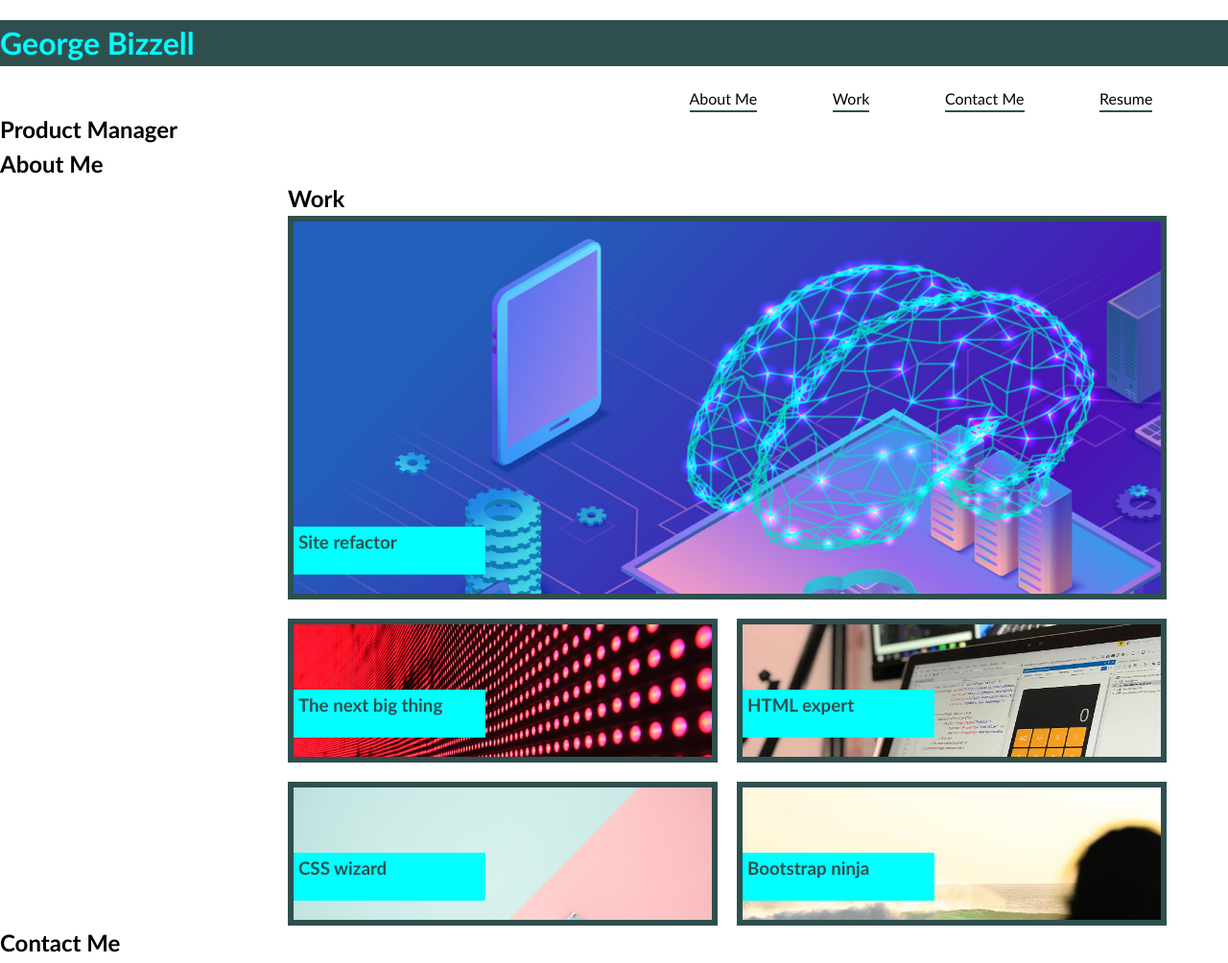
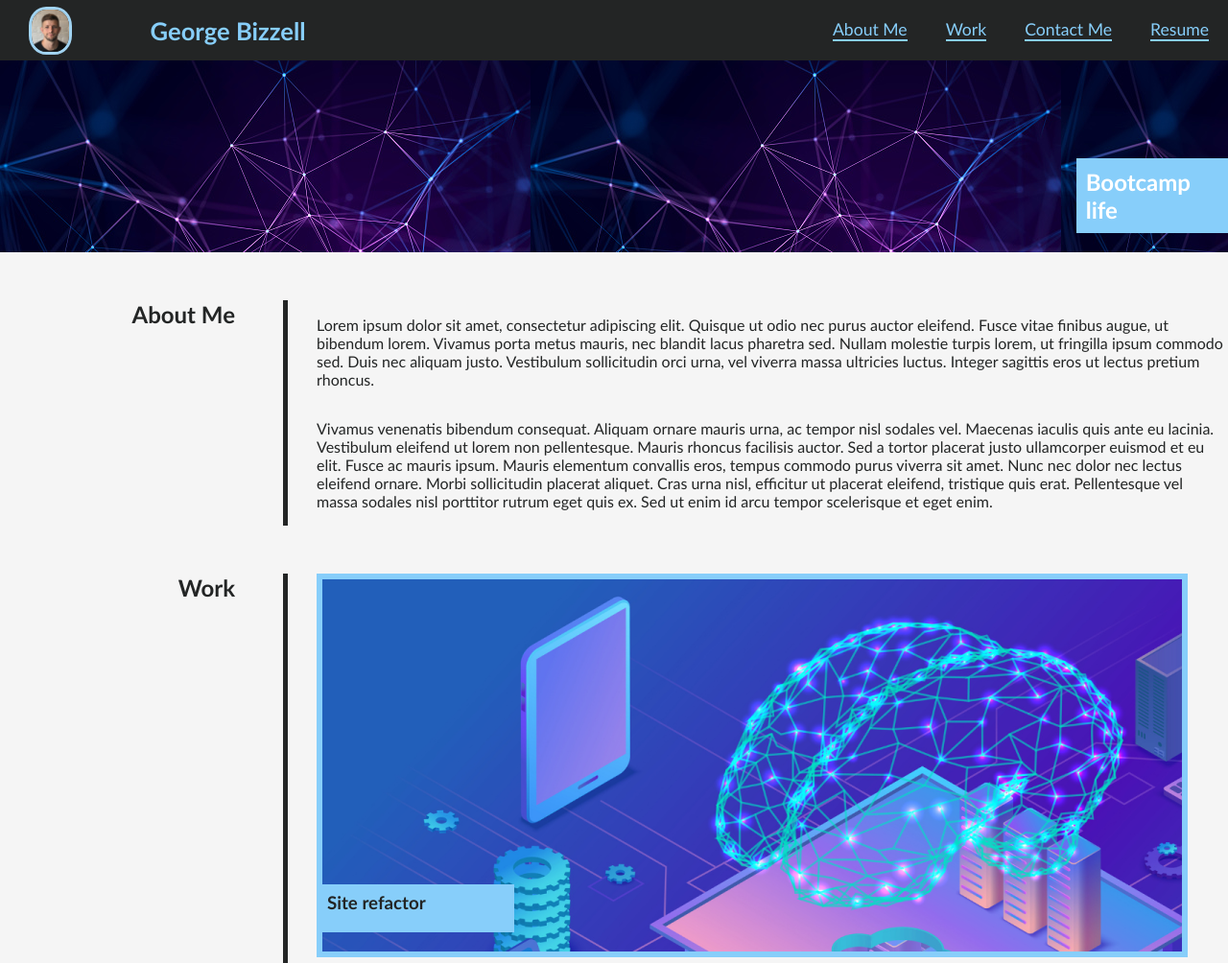
Before and after one commit to georgebizzell/george-bizzell-profile-site, a plain HTML site: page starter/index.html in a window 1280 px wide. Shown: the top 1004 px of the page at 96% size. Drawn offline with Linux system fonts and the light colour scheme.

Commit message:
90% complete, couple of resizing issues remaining

```diff
--- a/starter/css/style.css
+++ b/starter/css/style.css
@@ -1,18 +1,49 @@
 * {
   box-sizing: border-box;
+
 }
 
+a {
+  text-decoration: none;
+ color: inherit; }
+
+a:link { text-decoration: none; color: none; }
+
+
+a:visited { text-decoration: none; color: none;}
+
+
+a:hover { text-decoration: none; color: none;}
+
+
+a:active { text-decoration: none; color: none;}
+
+
 :root{
-  --maintheme: darkslategrey;
-  --highlight: aqua;
-
+  --maintheme: rgb(35, 37, 37);
+  --highlight: lightskyblue;
+  --lighttext: rgb(161, 211, 241);
 }
 
 body {
   margin: 0;
   padding: 0;
   font-family: 'Poppins', 'Trebuchet MS', 'Lucida Sans Unicode', 'Lucida Grande', 'Lucida Sans', Arial, sans-serif;
-  line-height: 1.5;
+  background-color: whitesmoke;
+  color: var(--maintheme);
+}
+
+header {
+  display: flex;
+  justify-content: space-between;
+  align-items: center;
+  background-color: var(--maintheme)
+}
+
+.link
+{
+  text-decoration:underline;
+  color:darkblue;
 }
 
 /* Navigation CSS */
@@ -21,40 +52,36 @@ body {
 #navBar {
   display: flex;
   flex-direction: row;
-  margin: 0px;
   justify-content: end;
 }
 
-#navBar h1 {
-  width: 25%;
-  font-weight: 500;
-}
 #navigation {
   display: flex;
-  width: 50%;
   justify-content: space-evenly;
+  padding: 0px;
 }
 
 #navigation p {
   cursor: pointer;
   text-decoration: none;
   border-bottom: solid;
-  border-color: var(--maintheme);
   border-width: 2px;
+  border-color: var(--highlight);
+  font-size: 1.1rem;
+  -webkit-transition: 0.5s ease-in-out;
+	transition: .4s ease-in-out;
 }
+
+#navigation p:hover {
+  background-color: var(--highlight);
+  color: var(--maintheme);
+}
+
 .icons {
   display: flex;
   justify-content: flex-end;
   align-items: center;
   width: 25%;
-}
-.icons img {
-  margin: 15px;
-  cursor: pointer;
-}
-.highlight {
-  color: #FF6200;
-  font-weight: 700;
 }
 
 /* Typography CSS */
@@ -62,6 +89,25 @@ body {
 h1{
   background-color:var(--maintheme);
   color: var(--highlight);
+  padding-left: 0;
+  padding-right: 35%;
+  padding-top: 10px;
+  padding-bottom: 10px;
+  margin: 0px;
+  font-size: 1.6rem;
+
+}
+
+img {
+  display: flex;
+  height: 50px;
+  width: auto;
+  border-radius:40%;
+  margin-left: 30px;
+  border-color: var(--highlight);
+  border-width: 1px;
+  border: solid;
+  color: var(--lighttext);
 }
 
 h2,
@@ -73,25 +119,74 @@ h6 {
 }
 
 p {
-  margin: 0;
+  color: var(--highlight)
 }
 
+#navigation p {
+    margin: 20px;
+    color: var(--highlight)
+}
+
+.hero-banner {
+  width: 100%;
+  height: 200px;
+background-image: url("../images/banner-image.jpg");
+display: flex;
+align-items: end;
+justify-content: end;
+}
+
+.hero-banner h2{
+  display:flex;
+  flex-basis: 10%;
+  color: white;
+  margin-bottom: 20px;
+  background-color: var(--highlight);
+  padding: 10px;
+  padding-right: 100%;
+}
+
+.page-section-container
+{
+  display: flex;
+  flex-flow: row;
+  align-items: space-between;
+  margin-top: 50px;
+}
+
+.subheading-container{
+  display: flex;
+  min-width: 300px;
+  border-color: var(--maintheme);
+  border-right: solid;
+  border-width: 5px;
+  justify-content: end;
+  padding-right: 50px;
+}
 
 .mainProjectContainer
 {
   /* We first create a flex layout context */
     display: flex;
   /* Then we define how is distributed the remaining space */
-    padding: 0;
+  padding: 0;
     margin: 0px;
     height: 400px;
     margin-bottom: 20px;
     background-image: url("../images/mainpic.png");
     border: solid;
     border-width: 6px;
-    border-color: var(--maintheme);
+    border-color: var(--highlight);
     align-items: end;
     cursor: pointer;
+    opacity: 1;
+    -webkit-transition: .3s ease-in-out;
+    transition: .3s ease-in-out;
+}
+
+.mainProjectContainer:hover
+{
+opacity: 0.5;
 }
 
 .Projects {
@@ -110,11 +205,15 @@ p {
 
 }
 
+.content-container {
+  display: flex;
+  flex-flow: column;
+  justify-content: center;
+  margin-left: 30px;
+}
 
-.portfolio-container {
-  margin-left: 300px;
-  justify-content: center;
-  margin-right: 5%;
+.content-container p{
+  color: var(--maintheme)
 }
 
 
@@ -164,25 +263,61 @@ p {
   border: solid;
   justify-content: end;
   border-width: 6px;
-  border-color: var(--maintheme);
+  border-color: var(--highlight);
 
 }
 
+
+
 .subproject1 {
   background-image: url("../images/02-portfolio-1.jpg");
+  opacity: 1;
+	-webkit-transition: .3s ease-in-out;
+	transition: .3s ease-in-out;
 }
+
+.subproject1:hover {opacity: 0.5;}
 
 .subproject2 {
   background-image: url("../images/02-portfolio-2.jpg");
+  opacity: 1;
+	-webkit-transition: .3s ease-in-out;
+	transition: .3s ease-in-out;
 }
+
+.subproject2:hover {opacity: 0.5;}
 
 .subproject3 {
   background-image: url("../images/02-portfolio-3.jpg");
+  opacity: 1;
+	-webkit-transition: .3s ease-in-out;
+	transition: .3s ease-in-out;
 }
+
+.subproject3:hover {opacity: 0.5;}
 
 .subproject4 {
   background-image: url("../images/02-portfolio-4.jpg");
+  opacity: 1;
+	-webkit-transition: .3s ease-in-out;
+	transition: .3s ease-in-out;
 }
+
+.subproject4:hover {opacity: 0.5;}
+
+.content-container-contact
+{
+  display: flex;
+  flex-flow: column;
+  justify-content: space-between;
+}
+
+.content-container-contact h3{
+  display: flex;
+  color: var(--maintheme);
+}
+
+
 
 /*  Media query screen size change  */
 
--- a/starter/index.html
+++ b/starter/index.html
@@ -12,13 +12,14 @@
 <body>
   <!-- main logo / nav -->
   <header>
+    <img src="images/GBPic.jpg" alt="Profile photo of George Bizzell">
     <h1>George Bizzell</h1>
       <nav id="navBar">
         <div id="navigation">
-          <p>About Me</p>
-          <p>Work</p>
-          <p>Contact Me</p>
-          <p>Resume</p>
+          <p><a href="#aboutme"> About Me</a></p>
+          <p><a href="#work"> Work</a></p>
+          <p><a href="#contactme">Contact Me</a></p>
+          <p><a href="#resume">Resume</a></p>
         </div>
       </nav>
     </nav>
@@ -27,36 +28,46 @@
   <!-- hero banner -->
   <section class="hero-banner">
     <div>
-      <h2>Product Manager</h2>
+      <h2>Bootcamp life</h2>
     </div>
   </section>
 
   <main class="page-wrapper">
     <!-- about me -->
-    <section class="page-section" id="about">
-      <h2>About Me</h2>
+    <section class="page-section-container">
+      <div class = "subheading-container">
+      <h2> <a id="aboutme">About Me</a></h2>
+    </div>
+      <div class="content-container">
+        <p>Lorem ipsum dolor sit amet, consectetur adipiscing elit. Quisque ut odio nec purus auctor eleifend. Fusce vitae finibus augue, ut bibendum lorem. Vivamus porta metus mauris, nec blandit lacus pharetra sed. Nullam molestie turpis lorem, ut fringilla ipsum commodo sed. Duis nec aliquam justo. Vestibulum sollicitudin orci urna, vel viverra massa ultricies luctus. Integer sagittis eros ut lectus pretium rhoncus.</p>
+        <p>Vivamus venenatis bibendum consequat. Aliquam ornare mauris urna, ac tempor nisl sodales vel. Maecenas iaculis quis ante eu lacinia. Vestibulum eleifend ut lorem non pellentesque. Mauris rhoncus facilisis auctor. Sed a tortor placerat justo ullamcorper euismod et eu elit. Fusce ac mauris ipsum. Mauris elementum convallis eros, tempus commodo purus viverra sit amet. Nunc nec dolor nec lectus eleifend ornare. Morbi sollicitudin placerat aliquet. Cras urna nisl, efficitur ut placerat eleifend, tristique quis erat. Pellentesque vel massa sodales nisl porttitor rutrum eget quis ex. Sed ut enim id arcu tempor scelerisque et eget enim.</p>
+      </div>
     </section>
 
-    <!-- portfolio container -->
-    <section class="portfolio-container">
-      <h2>Work</h2>
+  <section class="page-section-container">
+    <div class = "subheading-container">
+      <h2><a id="work">Work</a></h2>
+    </div>
+    <div class="content-container">
       <div class="mainProjectContainer">
           <h3  class="Projects" >Site refactor</h3>
       </div>
       <div class="subProjectContainer">
-          <div class="subProjects subproject1"><h3 class="hover Projects">The next big thing</h3></div>
+          <div class="subProjects subproject1"><h3 class="Projects">The next big thing</h3></div>
           <div class="subProjects subproject2"><h3 class="Projects">HTML expert</h3></div>
           <div class="subProjects subproject3"><h3 class="Projects">CSS wizard</h3></div>
           <div class="subProjects subproject4"><h3 class="Projects">Bootstrap ninja</h3></div>
       </div>
-
     </section>
 
-    <!-- contact -->
-    <section class="page-section contact" id="contact">
-      <h2>Contact Me</h2>
+    <section class="page-section-container">
+      <div class = "subheading-container">
+        <h2><a id="contactme">Contact Me</a></h2>
+      </div>
+      <div class="content-container" class="content-container-contact">
+        <h3>555-555-555</h3>
+        <h3 class="link"> <a href="https://www.linkedin.com/in/georgebizzell" target="_blank">linkedin/georgebizzell</a></h3>
+        <h3>george12345@gmail.com</h3>
+        <h3>64 Zoo Lane, UK</h3>
+      </div>
     </section>
-  </main>
-</body>
-
-</html>
```
Also changed, not shown: starter/images/banner-image.jpg (added).
